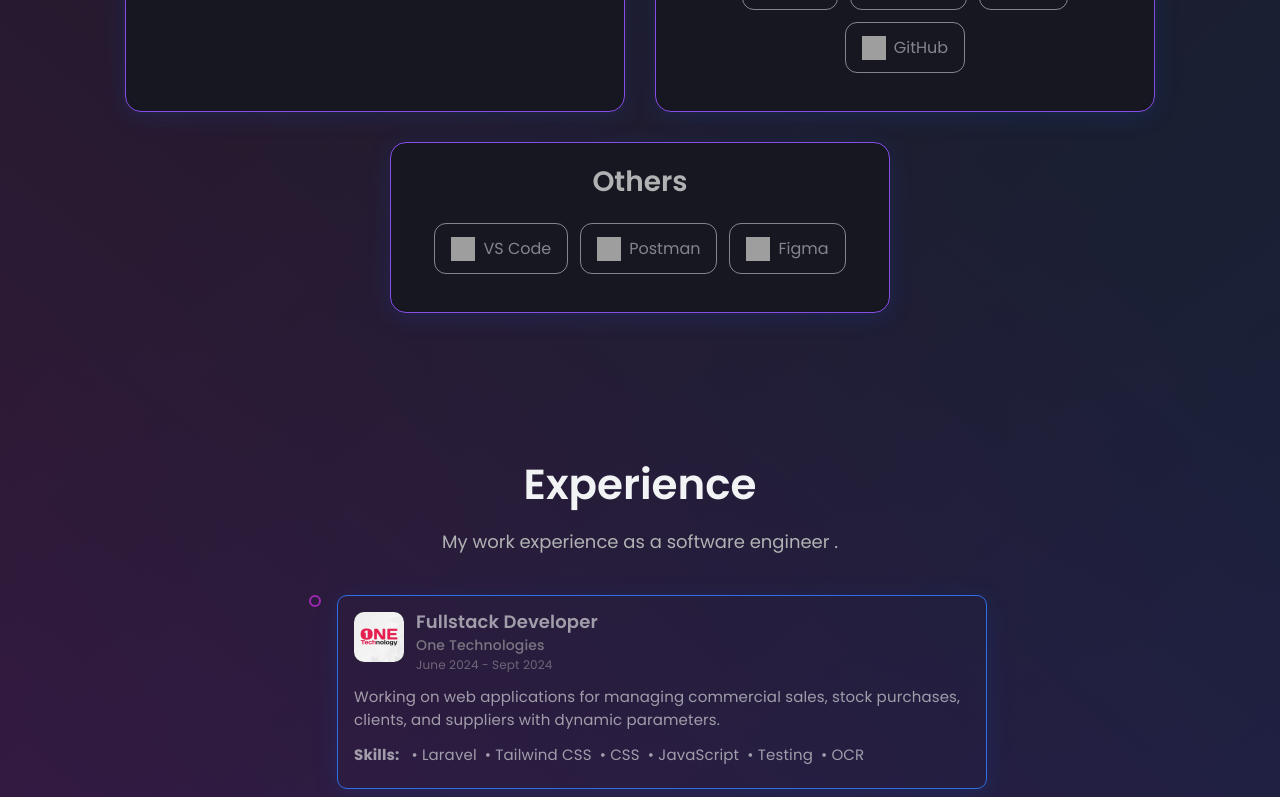
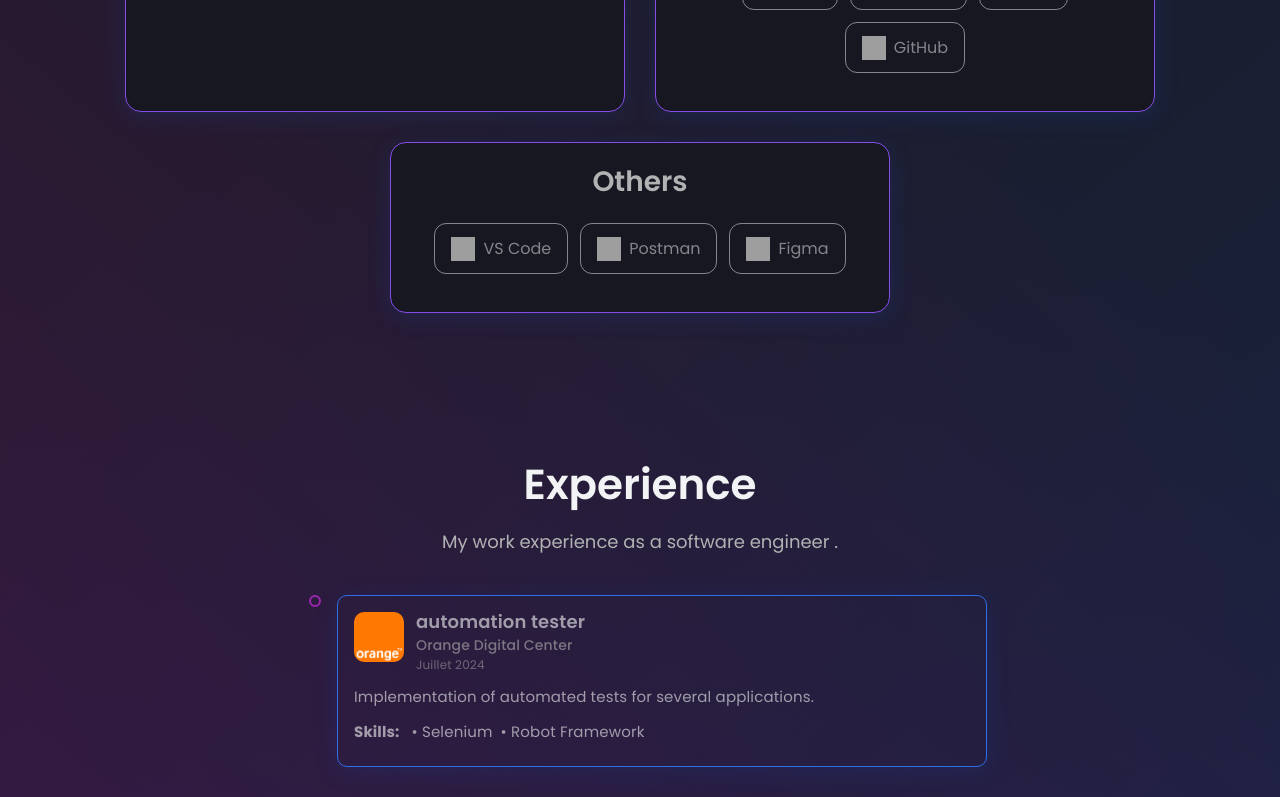
Before and after one commit to aajliAhmed/Aajli-Portfolio, a React (Create React App) app: page / in a window 1280 px wide. Shown: the part 2000-2797 px from the top of the page. Built offline with nearby package versions, Linux system fonts and the light colour scheme; grey boxes are pictures that could not be loaded.

Commit message:
add experiences

```diff
--- a/src/components/Skills/index.js
+++ b/src/components/Skills/index.js
@@ -124,7 +124,7 @@ const Skills = () => {
     <Container id="skills">
       <Wrapper>
         <Title>Skills</Title>
-        <Desc>Here are some of my skills on which I have been working on for the past 2 years.
+        <Desc>Here are some of my skills on which I have been working on for the past 4 years.
         </Desc>
         <SkillsContainer>
           {skills.map((skill) => (
--- a/src/data/constants.js
+++ b/src/data/constants.js
@@ -246,12 +246,12 @@ export const skills = [
 export const experiences = [
   {
     id: 0,
-    image: "onetechma_logo.jpeg",
-    role: "Fullstack Developer",
-    company: "One Technologies",
-    date: "June 2024 - Sept 2024",
-    desc: "Working on web applications for managing commercial sales, stock purchases, clients, and suppliers with dynamic parameters.",
-    skills: ["Laravel", "Tailwind CSS", "CSS", "JavaScript", "Testing", "OCR"],
+    image: "orange.png",
+    role: "automation tester",
+    company: "Orange Digital Center",
+    date: "Juillet 2024",
+    desc: "Implementation of automated tests for several applications.",
+    skills: ["Selenium", "Robot Framework"],
   },
 ]
 
```
Also changed, not shown: public/onetechma_logo.jpeg (deleted), public/orange.png (added).
